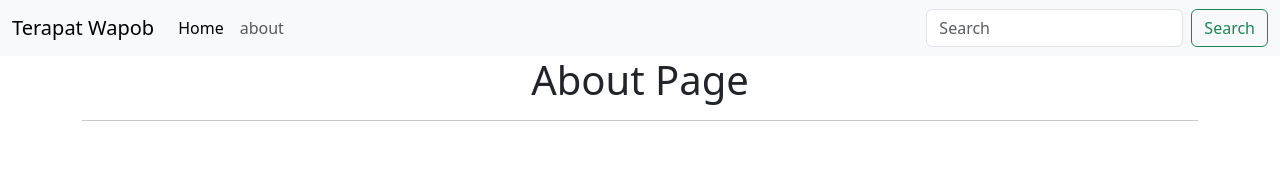
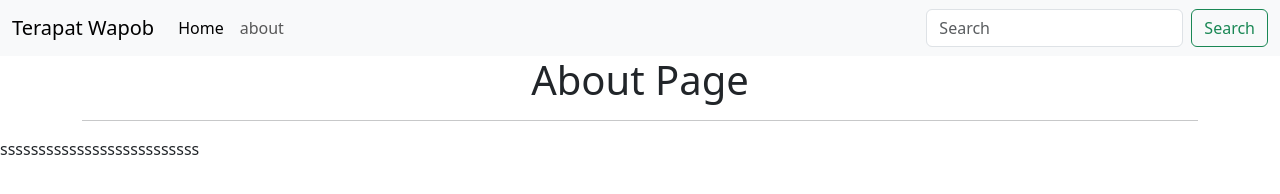
Before and after one commit to TerapatWapob/TerapatWapob.github.io, a plain HTML site: page about.html in a window 1280 px wide. Drawn offline with nearby package versions, Linux system fonts and the light colour scheme.

Commit message:
"test commit"

```diff
--- a/about.html
+++ b/about.html
@@ -33,6 +33,7 @@
       <center><h1>About Page</h1></center>
       <hr>
     </div>
+    <p>ssssssssssssssssssssssssss</p>
     <script src="https://cdn.jsdelivr.net/npm/bootstrap@5.3.2/dist/js/bootstrap.bundle.min.js" integrity="sha384-C6RzsynM9kWDrMNeT87bh95OGNyZPhcTNXj1NW7RuBCsyN/o0jlpcV8Qyq46cDfL" crossorigin="anonymous"></script>
   </body>
 </html>
```
